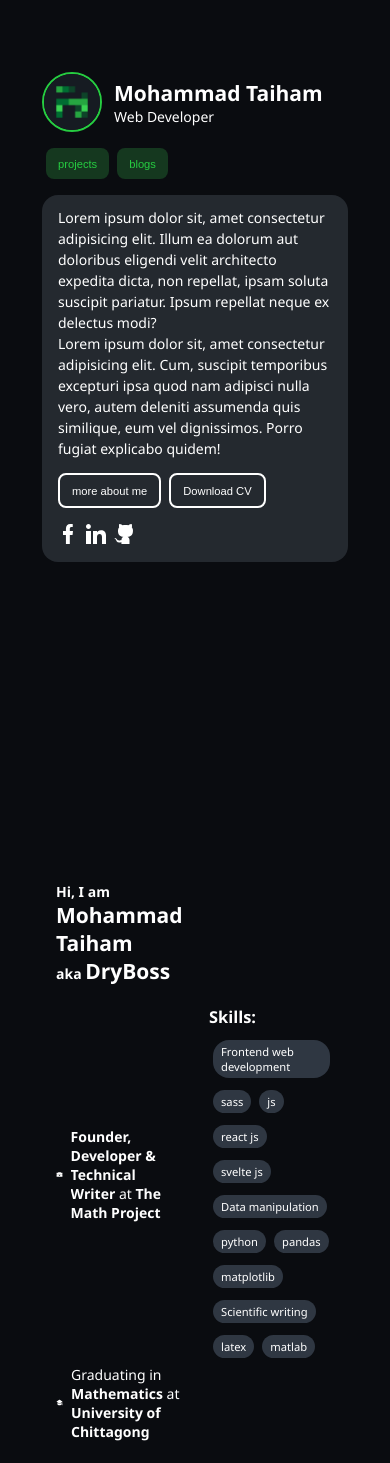
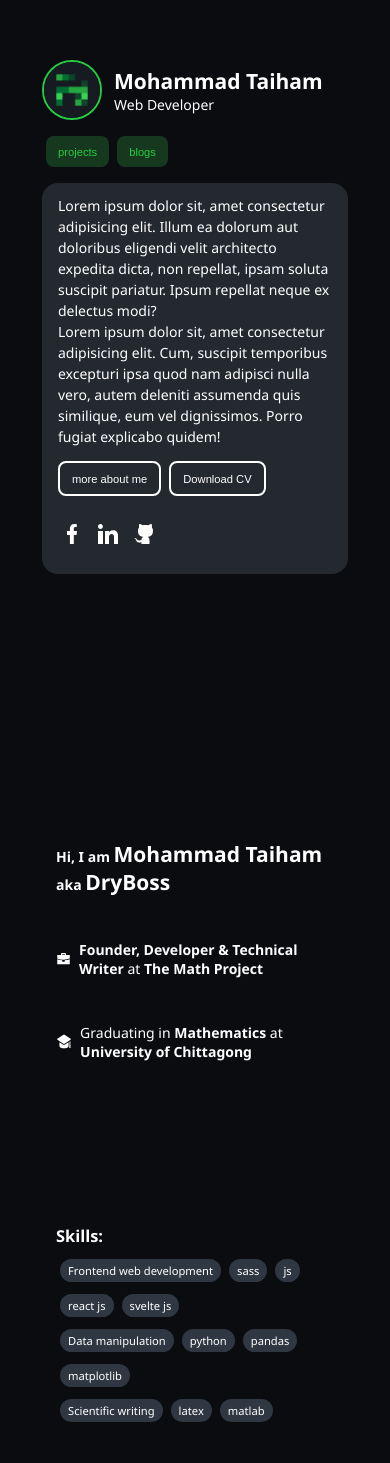
Before and after one commit to DryBoss/dryboss.github.io, a React (Vite) app: page / in a window 390 px wide. Shown: the part 105-1568 px from the top of the page. Built offline with nearby package versions, Linux system fonts and the light colour scheme.

Commit message:
about me

```diff
--- a/src/pages/home/sections/about-me/AboutMe.jsx
+++ b/src/pages/home/sections/about-me/AboutMe.jsx
@@ -6,7 +6,7 @@ import skills from "./../../../../database/myself.js";
 
 function AboutMe() {
   return (
-    <div className="home-section" id="more-about-me">
+    <div className={`${styles.aboutMe} home-section`} id="about-me">
       <div className={styles.coreSection}>
         <h1>
           Hi, I am <span>Mohammad Taiham</span>
--- a/src/pages/home/sections/about-me/AboutMe.module.css
+++ b/src/pages/home/sections/about-me/AboutMe.module.css
@@ -11,14 +11,14 @@ h1 span {
   justify-content: space-evenly;
   height: 100vh;
   flex: 1;
-  margin: 2rem 1rem 2rem 4rem;
+  margin: 4rem;
 }
 
 .additionalSection {
   display: flex;
   flex-direction: column;
   flex: 1;
-  margin: 4rem 4rem 1rem 1rem;
+  margin: 4rem;
 }
 
 .detailWithIcon {
@@ -41,3 +41,14 @@ h1 span {
   background-color: #2f3742;
   border-radius: 16px;
 }
+
+@media (max-width: 1024px) {
+  .aboutMe {
+    flex-direction: column;
+  }
+}
+@media (max-width: 600px) {
+  html {
+    font-size: 14px;
+  }
+}
--- a/src/pages/home/sections/about-me/AboutMe.module.scss
+++ b/src/pages/home/sections/about-me/AboutMe.module.scss
@@ -13,13 +13,13 @@ h1 {
   justify-content: space-evenly;
   height: 100vh;
   flex: 1;
-  margin: 2rem 1rem 2rem 4rem;
+  margin: 4rem;
 }
 .additionalSection {
   display: flex;
   flex-direction: column;
   flex: 1;
-  margin: 4rem 4rem 1rem 1rem;
+  margin: 4rem;
 }
 
 .detailWithIcon {
@@ -44,3 +44,18 @@ h1 {
     border-radius: 16px;
   }
 }
+
+@media (max-width: 1024px) {
+  .aboutMe {
+    flex-direction: column;
+  }
+}
+
+@media (max-width: 600px) {
+  html {
+    font-size: 14px;
+  }
+}
+
+@media (max-width: 480px) {
+}
--- a/src/pages/home/sections/intro/Intro.jsx
+++ b/src/pages/home/sections/intro/Intro.jsx
@@ -36,7 +36,7 @@ function Intro() {
           </p>
           <div className={styles.moreAboutMe}>
             <button>
-              <a href="#more-about-me">more about me</a>
+              <a href="#about-me">more about me</a>
             </button>
             <button>
               <a href="">Download CV</a>
--- a/src/pages/home/sections/intro/intro.module.css
+++ b/src/pages/home/sections/intro/intro.module.css
@@ -49,7 +49,7 @@
   line-height: 1.5rem;
 }
 .aboutMe div {
-  padding: 14px 0 2px 0;
+  padding: 14px 0;
 }
 .aboutMe div button {
   padding: 8px 12px;
@@ -70,7 +70,7 @@
   color: #26cd41;
 }
 .aboutMe div img {
-  margin: 0 4px;
+  margin: 0 8px;
 }
 .aboutMe div img:hover {
   scale: 1.2;
--- a/src/pages/home/sections/intro/intro.module.scss
+++ b/src/pages/home/sections/intro/intro.module.scss
@@ -51,7 +51,7 @@
     line-height: 1.5rem;
   }
   div {
-    padding: 14px 0 2px 0;
+    padding: 14px 0;
     button {
       padding: 8px 12px;
       margin: 0 4px;
@@ -71,7 +71,7 @@
       }
     }
     img {
-      margin: 0 4px;
+      margin: 0 8px;
       &:hover {
         scale: 1.2;
       }
```
